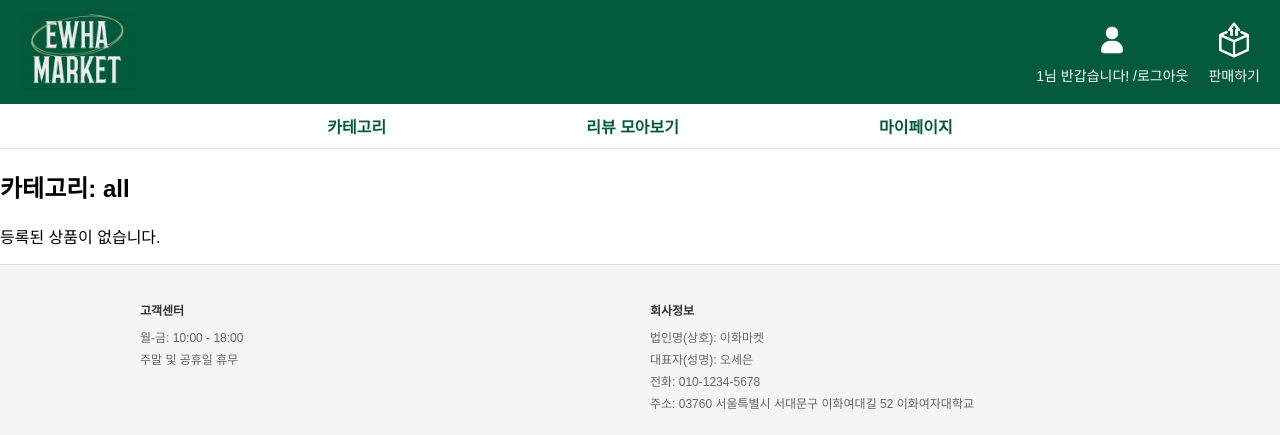
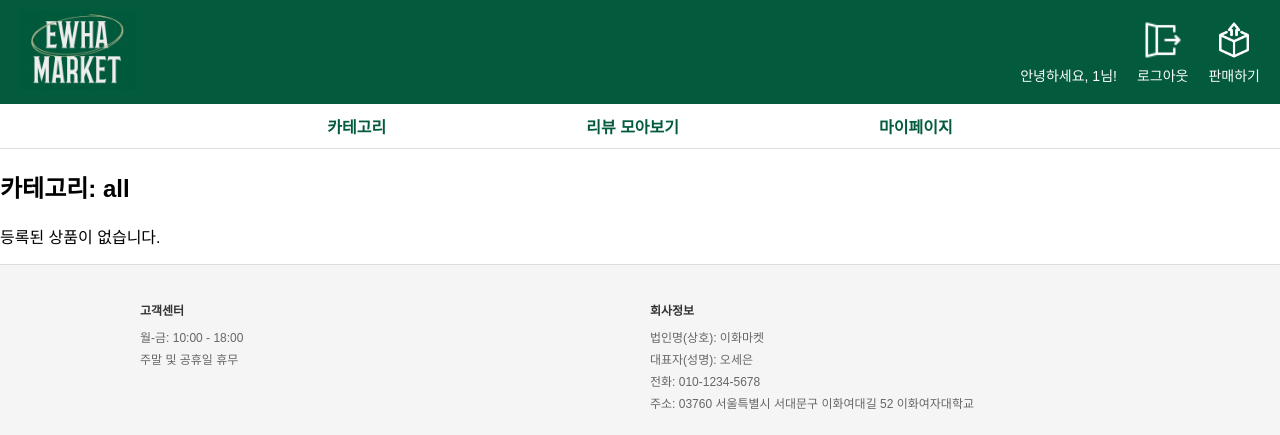
Before and after one commit to EWHA-Sofree/FLASK_PROJECT2024, a Flask app: page /list in a window 1280 px wide. Shown: the top 435 px of the page. Run offline with Flask 3, Linux system fonts and the light colour scheme; the visitor is signed in with stand-in values (Sample User, id 1); data that the repository does not hold is empty.

Commit message:
세션 로고 및 메시지 수정

```diff
--- a/static/css/style.css
+++ b/static/css/style.css
@@ -6,21 +6,21 @@ body {
 
 /* 상단 배너 스타일 */
 .header {
-    background-color: #035A3C; /* 초록색 배경 */
+    background-color: #035A3C;
     padding: 10px 20px;
     display: flex;
-    justify-content: space-between;
-    align-items: center;
+    justify-content: center;
 }
 
 .header__container {
     display: flex;
+    justify-content: space-between;
     align-items: center;
     width: 100%;
 }
 
 .logo {
-    height: 80px; /* 로고의 크기 조정 */
+    height: 80px;
 }
 
 .header__actions {
@@ -46,6 +46,14 @@ body {
 .header__link img.icon {
     width: 40px;
     height: 40px;
+}
+
+.session__msg {
+    color: white;
+    text-decoration: none;
+    font-size: 14px;
+    display: flex;
+    align-items: flex-end;
 }
 
 /* 네비게이션 바 스타일 */
--- a/templates/index.html
+++ b/templates/index.html
@@ -20,9 +20,10 @@
             </a>
             <div class="header__actions">
                 {% if session['id'] %}
+                <div class="session__msg">안녕하세요, {{ session['id'] }}님!</div>
                 <a href="/logout" class="header__link">
-                    <img src="{{ url_for('static', filename='image/login_icon.png') }}" alt="Login Icon" class="icon">
-                    {{session['id']}}님 반갑습니다! /로그아웃
+                    <img src="{{ url_for('static', filename='image/logout_icon.png') }}" alt="Login Icon" class="icon">
+                    로그아웃
                 </a>
                 {% else %}
                 <a href="/login" class="header__link">
--- a/templates/list.html
+++ b/templates/list.html
@@ -31,9 +31,7 @@
   <div class="page-nation">
     <ul>
       {% for i in range(page_count) %}
-      <li>
         <a href="{{ url_for('view_list', page=i, category=category) }}" style="color: black;">{{ i+1 }}</a>
-      </li>
       {% endfor %}
     </ul>
   </div>
```
Also changed, not shown: static/image/logout_icon.png (added).
